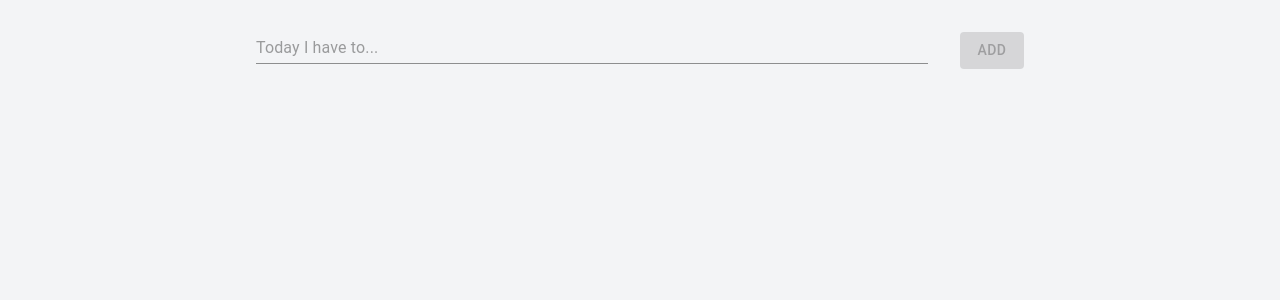
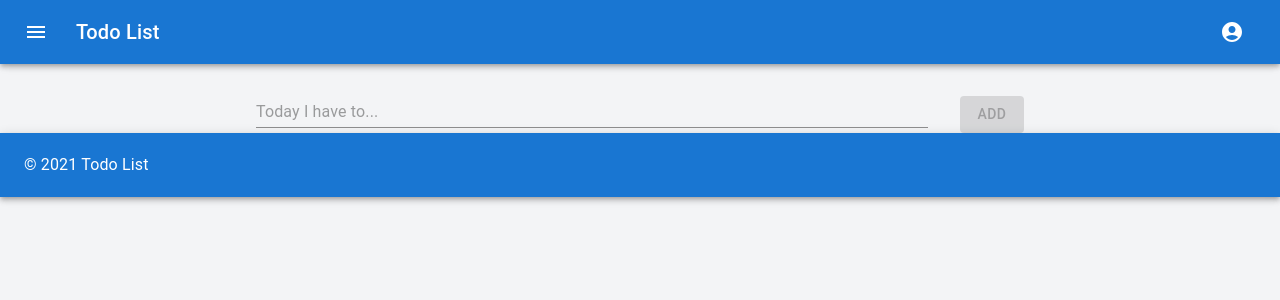
Before and after one commit to daniudo557/todo-list, a React (Create React App) app: page / in a window 1280 px wide. Shown: the top 300 px of the page. Built offline with nearby package versions, Linux system fonts and the light colour scheme.

Commit message:
Use Appbar and Footer components on App.tsx

```diff
--- a/src/App.tsx
+++ b/src/App.tsx
@@ -4,6 +4,8 @@ import TodoInput from "./components/TodoInput";
 import { Todo } from "./domains/Todo";
 import "./index.css";
 import Wrapper from "./components/Wrapper";
+import Appbar from "./components/Appbar";
+import Footer from "./components/Footer";
 
 const App = () => {
   const [todoList, setTodoList] = useState<Todo[]>([]);
@@ -16,6 +18,8 @@ const App = () => {
   };
 
   return (
+    <>
+      <Appbar />
       <Wrapper>
         <TodoInput
           submitTodo={(newTodo) => {
@@ -24,6 +28,8 @@ const App = () => {
         />
         <TodoCardSection todoList={todoList} onRemove={handleRemove} />
       </Wrapper>
+      <Footer />
+    </>
   );
 };
 
```
Lines whose indentation alone changed are shown as unchanged.
